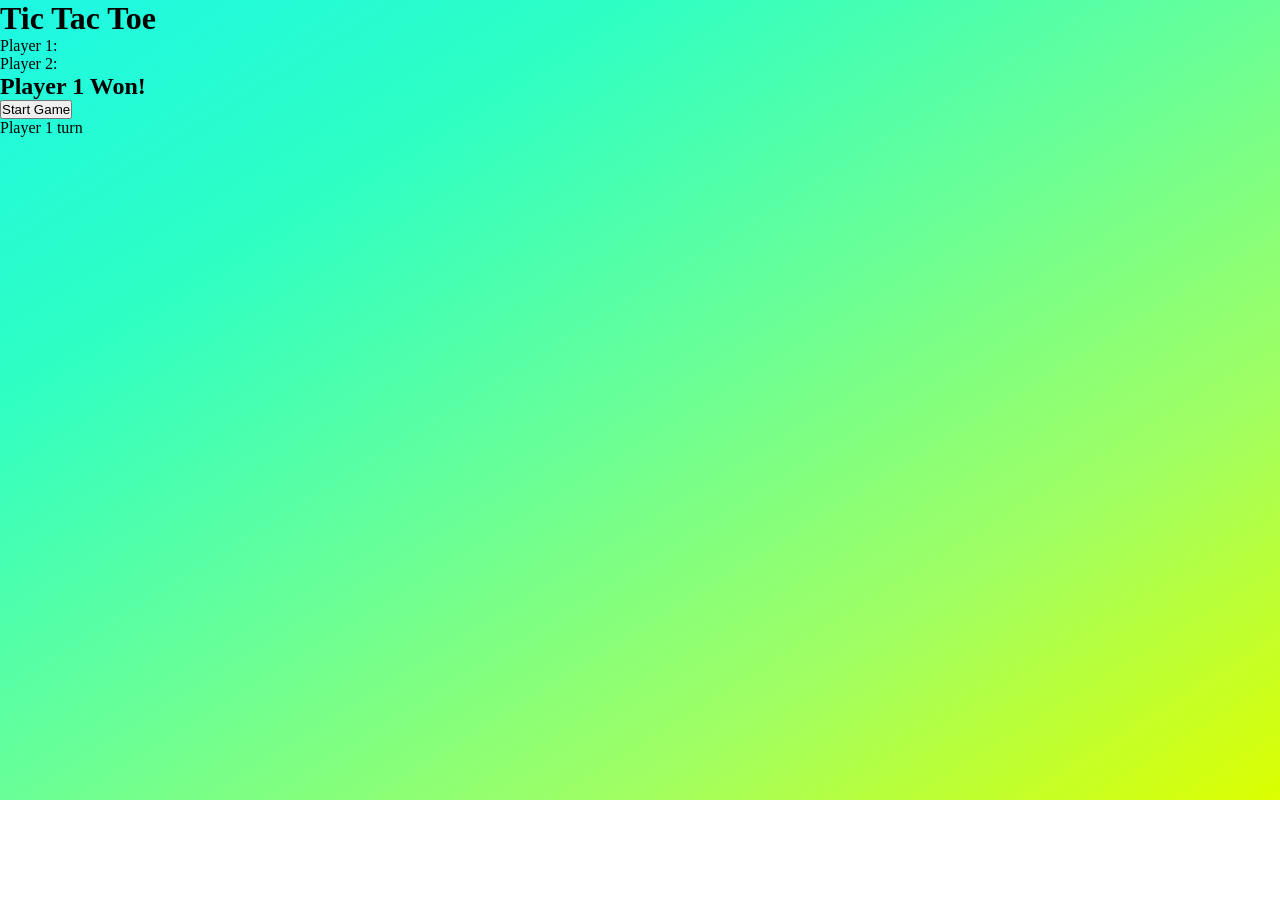
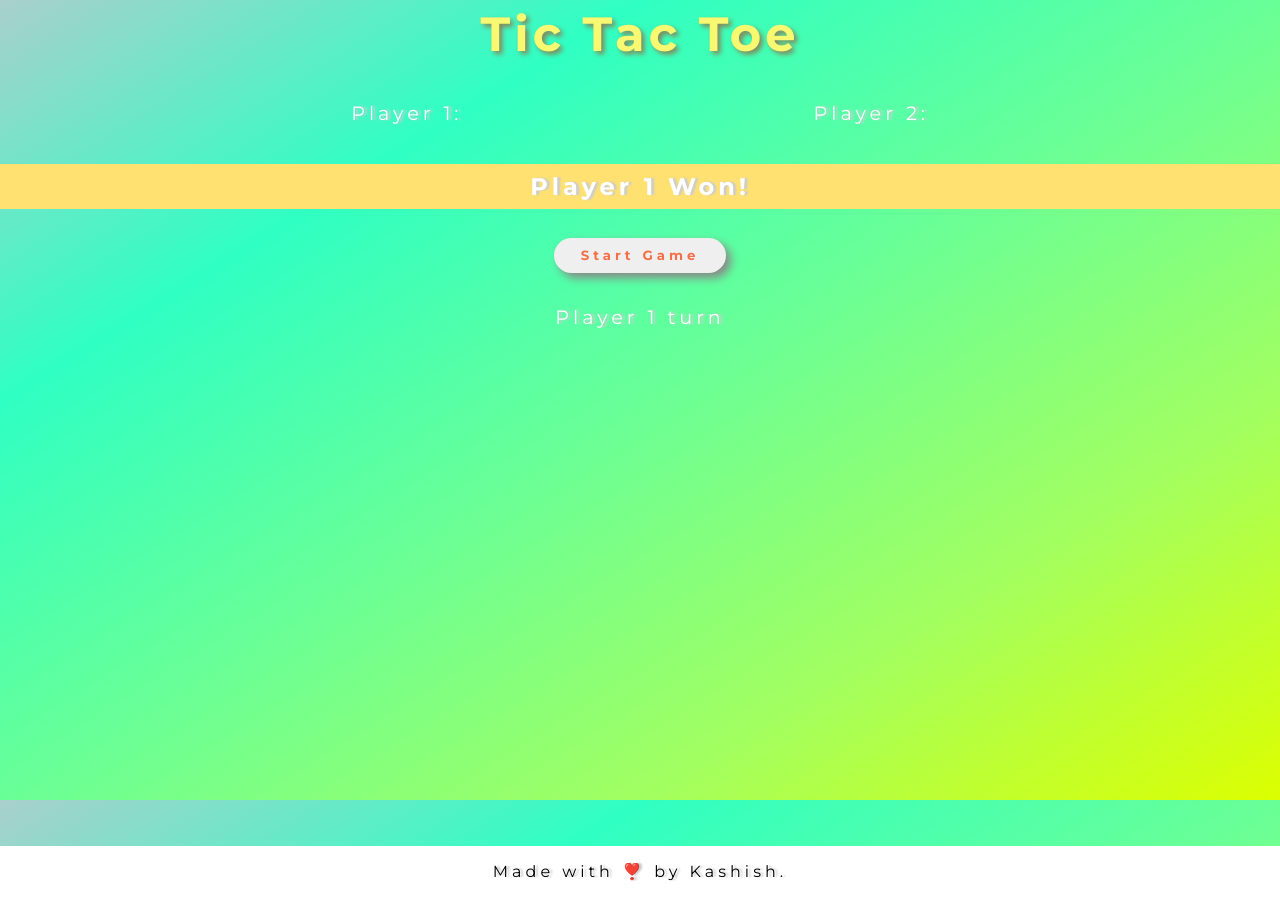
Before and after one commit to K-ash-ish/tic-tac-toe, a plain HTML site: page index.html in a window 1280 px wide. Before the commit the page ends 800 px from the top, so only its background shows below. Drawn offline with Linux system fonts and the light colour scheme.

Commit message:
done with css of the page

```diff
--- a/index.html
+++ b/index.html
@@ -21,9 +21,10 @@
         <section id="winning-section">
             <h2>Player 1 Won! </h2>
         </section>
+
         <section id="game-section">
             <div class="start-game">
-                <button class="start">Start Game</button>
+                <button class="start-btn">Start Game</button>
             </div>
             <div class="turn-message">
                 <p>Player 1 turn</p>
@@ -33,7 +34,9 @@
             </div>
         </section>
     </main>
-
+    <footer>
+        Made with ❣️ by Kashish.
+    </footer>
 
     <script src="index.js"></script>
 </body>
--- a/styles.css
+++ b/styles.css
@@ -6,9 +6,72 @@
 }
 html{
     box-sizing: border-box;
+    height: 100%;
 }
 body{
-    width: 100vw;
-    height: 100vh;
-    background-image: linear-gradient(to right bottom, #1df8e4, #2fffc3, #69ff97, #a2ff60, #dcff00);
+    height: 100%;
+    background-image: linear-gradient(to right bottom, #a9cfcc, #2fffc3, #69ff97, #a2ff60, #dcff00);
+    background-repeat: no-repeat;
+    background-attachment: fixed;
+    font-family: 'Montserrat';
+    text-align: center;
+    letter-spacing: 4px;
+    text-shadow: 3px 0 2px #ccc;
 }
+header h1{
+    color: #F9F871;
+    text-shadow: 3px 3px 5px rgb(136, 131, 87);
+    font-size: 3rem;
+    margin-top: 0.1em;
+    margin-bottom: 0.3em;
+}
+button{
+    font-family: inherit;
+    letter-spacing: inherit;
+}
+#score-section, .turn-message{
+    color: white;
+    font-size: 1.2rem;
+    margin: 2em 0;
+    display: flex;
+    justify-content: space-evenly;
+}
+#winning-section{
+    color: #ffffff;
+    margin: 1em 0;
+    background-color: #FFE171;
+    padding: 0.5em 0;
+}
+.start-btn{
+    padding: 0.7em 2em;
+    margin: 1em 0;
+    cursor: pointer;
+    border: none;
+    border-radius: 2rem;
+    color: #f56f46;
+    font-weight: 700;
+    box-shadow: 5px 5px 10px rgb(138, 135, 135);
+    transition: letter-spacing 0.7s;
+}
+.start-btn:hover{
+    transition: 0.7s;
+    letter-spacing: 6px;
+    box-shadow: 7px 7px 10px rgb(138, 135, 135);
+}
+.turn-message{
+    margin: 1em 0;
+}
+/* /*  */
+.game-board{
+    visibility: hidden;
+    border: 1px solid red;
+    max-width: 30rem;
+    height: 30rem;
+    margin: 0 auto;
+}
+
+footer{
+    margin: 1em 0;
+    padding: 1em 0;
+    background-color: rgb(255, 255, 255);
+}
```
